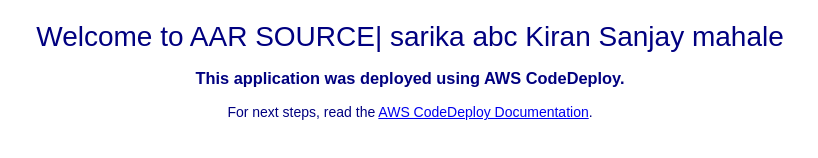
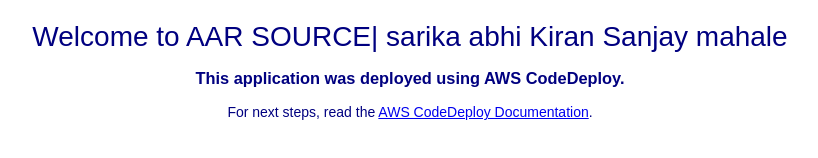
Before and after one commit to abhikiran123456789/aws-code-pipeline-code-deploye, a plain HTML site: page index.html in a window 1280 px wide. Shown: the part 330-488 px from the top of the page, 230-1048 px from the left. Drawn offline with Linux system fonts and the light colour scheme.

Commit message:
Update index.html

```diff
--- a/index.html
+++ b/index.html
@@ -28,7 +28,7 @@
   <div align="center">
     <img src="https://s3.ap-south-1.amazonaws.com/www.basava.com/aar_logo_final.png" style="max-width: 20%;">
     <h1>Congratulations!!! </h1>
-      <h2>Welcome to AAR SOURCE| sarika abc Kiran Sanjay mahale   </h2>
+      <h2>Welcome to AAR SOURCE| sarika abhi Kiran Sanjay mahale   </h2>
     <h3>This application was deployed using AWS CodeDeploy.</h3>
     <p>For next steps, read the <a href="http://aws.amazon.com/documentation/codedeploy">AWS CodeDeploy Documentation</a>.</p>
   </div>
```
